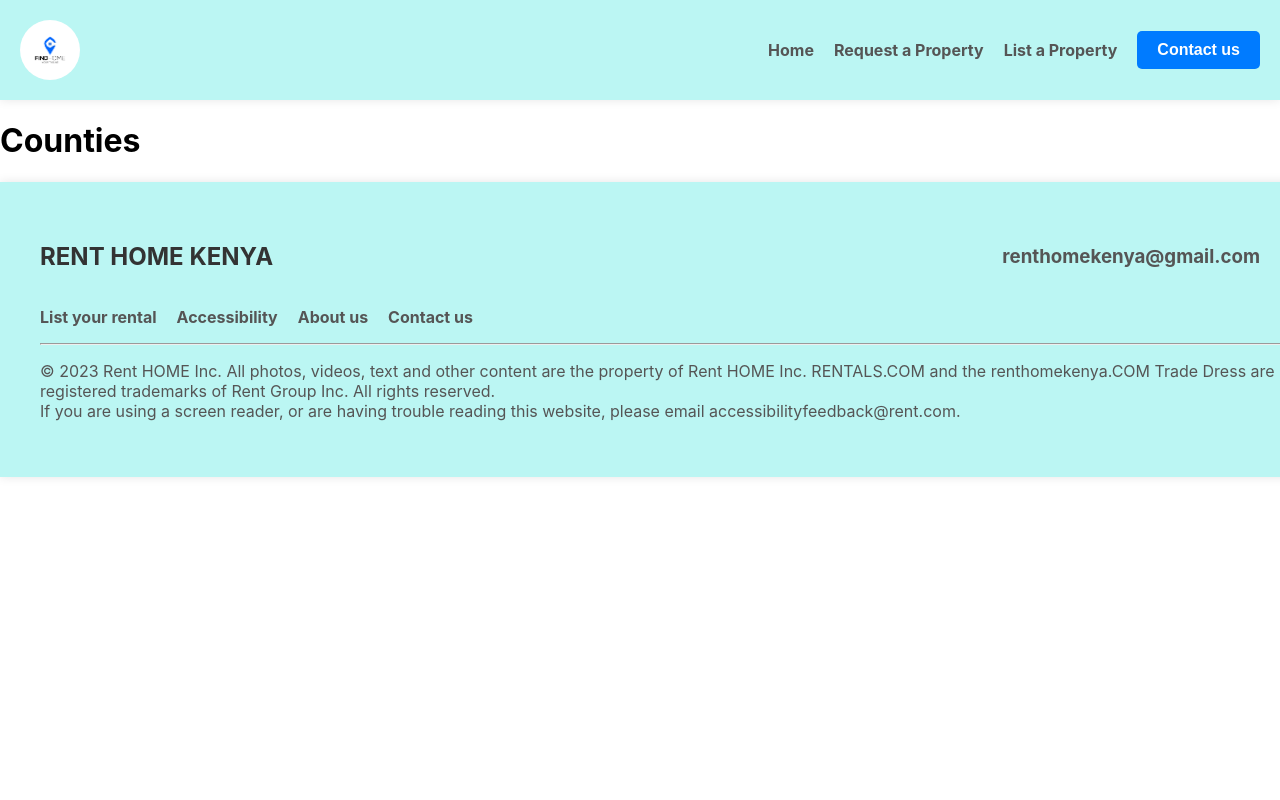
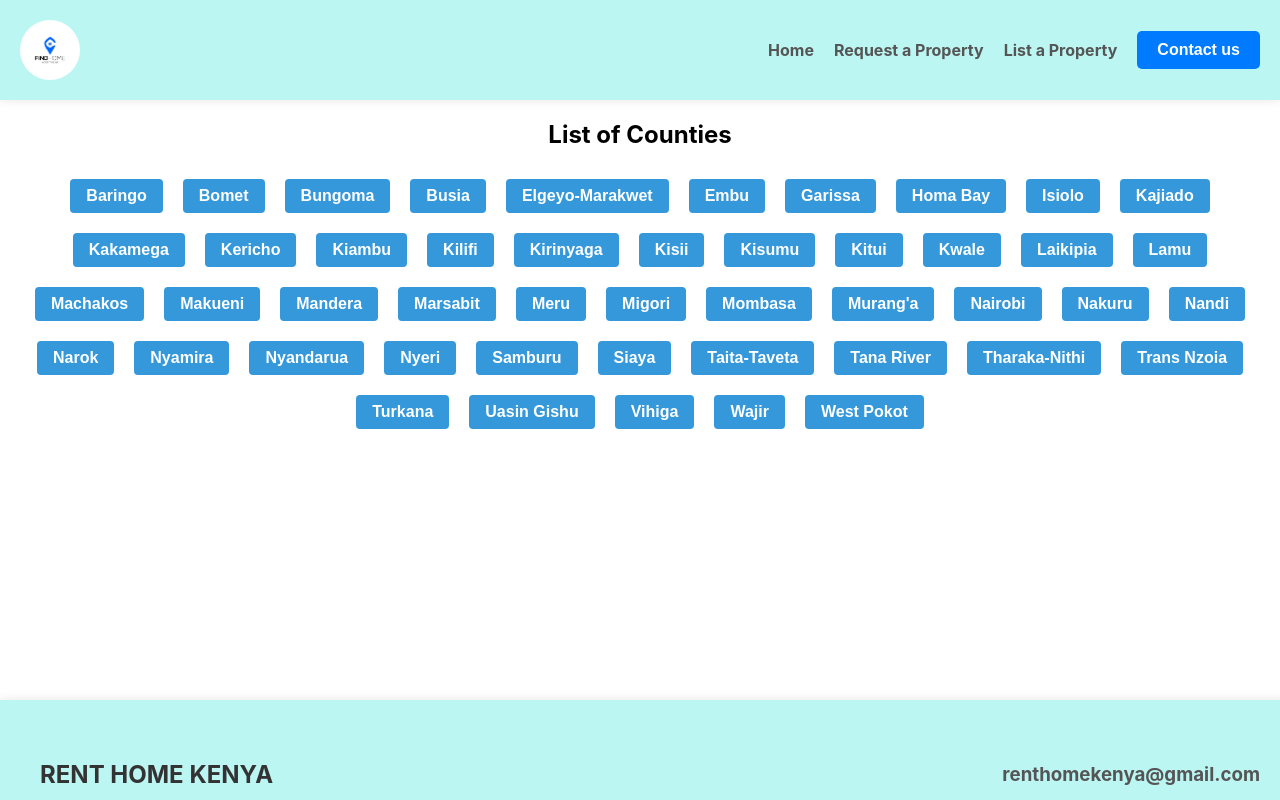
Before and after one commit to VictorMurithi/online-rental-housing-system, a React (Create React App) app in the folder frontend/: page /counties in a window 1280 px wide. Shown: the top 800 px of the page. Built offline with nearby package versions, Linux system fonts and the light colour scheme.

Commit message:
added counties and styled them

```diff
--- a/frontend/src/App.css
+++ b/frontend/src/App.css
@@ -7,6 +7,7 @@ body {
   display: flex;
   justify-content: space-between;
   align-items: center;
+
   padding: 20px;
   background-color: #58e9e267; /* Set your preferred background color */
   box-shadow: 0 0 10px rgba(0, 0, 0, 0.1); /* Add a subtle box shadow */
@@ -315,3 +316,35 @@ button:hover{
 .signup-link {
   color: #007bff; /* Optional: Customize link color */
 }
+/* FetchCounties.css */
+.counties-container {
+  text-align: center;
+  margin: 20px;
+  height: 70vh;
+}
+
+.counties-list {
+  list-style: none;
+  padding: 0;
+  display: flex;
+  flex-wrap: wrap;
+  justify-content: center;
+}
+
+.counties-list li {
+  margin: 10px;
+}
+
+.counties-list button {
+  background-color: #3498db;
+  color: #fff;
+  padding: 8px 16px;
+  font-size: 16px;
+  border: none;
+  cursor: pointer;
+  border-radius: 4px;
+}
+
+.counties-list button:hover {
+  background-color: #2980b9;
+}
--- a/frontend/src/components/FetchCounties.js
+++ b/frontend/src/components/FetchCounties.js
@@ -1,10 +1,36 @@
-import React from "react";
+import React, { useState } from "react";
+import { useNavigate } from "react-router-dom";
 import "../App.css";
 
 export default function FetchCounties() {
-    return (
-    <div>
-        <h1>Counties</h1>
+  const navigate = useNavigate();
+
+  const counties = [
+    "Baringo", "Bomet", "Bungoma", "Busia", "Elgeyo-Marakwet", "Embu", "Garissa", "Homa Bay",
+    "Isiolo", "Kajiado", "Kakamega", "Kericho", "Kiambu", "Kilifi", "Kirinyaga", "Kisii", "Kisumu",
+    "Kitui", "Kwale", "Laikipia", "Lamu", "Machakos", "Makueni", "Mandera", "Marsabit", "Meru",
+    "Migori", "Mombasa", "Murang'a", "Nairobi", "Nakuru", "Nandi", "Narok", "Nyamira", "Nyandarua",
+    "Nyeri", "Samburu", "Siaya", "Taita-Taveta", "Tana River", "Tharaka-Nithi", "Trans Nzoia",
+    "Turkana", "Uasin Gishu", "Vihiga", "Wajir", "West Pokot"
+  ];
+
+  const [selectedCounty, setSelectedCounty] = useState(null);
+
+  const handleCountyClick = (county) => {
+    setSelectedCounty(county);
+    navigate(`/counties/${county}`);
+  };
+
+  return (
+    <div className="counties-container">
+      <h2>List of Counties</h2>
+      <ul className="counties-list">
+        {counties.map((county) => (
+          <li key={county}>
+            <button onClick={() => handleCountyClick(county)}>{county}</button>
+          </li>
+        ))}
+      </ul>
     </div>
-    )
+  );
 }
```
Also changed, not shown: 1 other file (tests, documents, lock files or other folders).
